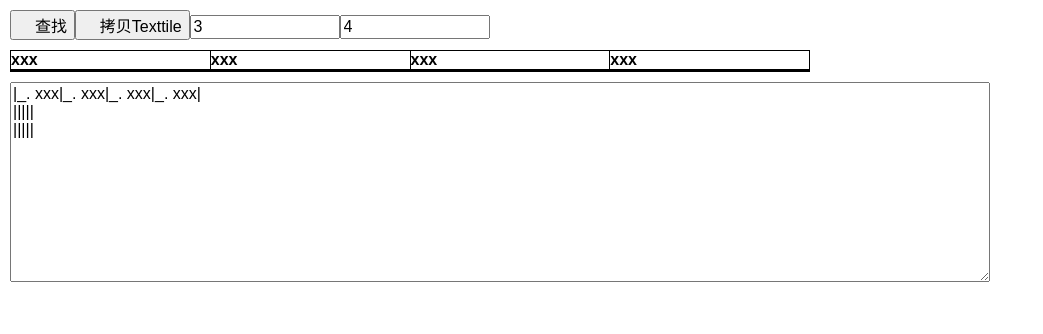
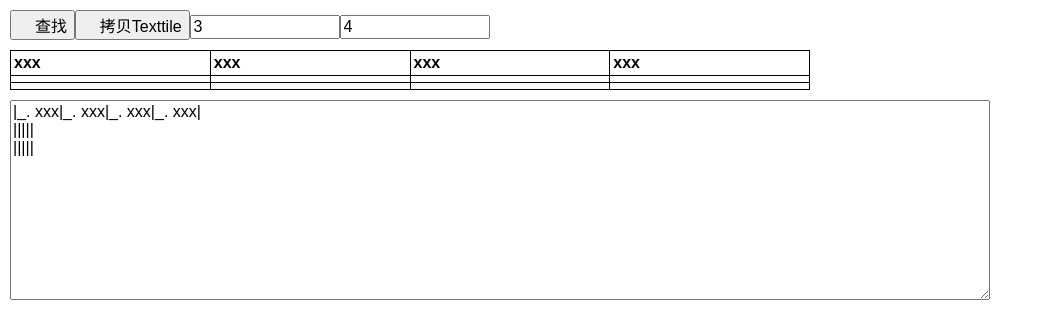
Before and after one commit to cikai/chrome-ext-wikitable, a Vue app: page / in a window 1280 px wide. Shown: the top 334 px of the page, without its empty margins (0-1043 px from the left). Built offline with nearby package versions, Linux system fonts and the light colour scheme; a web font is replaced by a local one.

Commit message:
style fixup & storage

```diff
--- a/src/App.vue
+++ b/src/App.vue
@@ -87,6 +87,16 @@ export default {
         })
       })
     })
+
+    // save to local storage
+    if(process.env.NODE_ENV == 'production'){
+      setInterval(() => {
+        chrome.storage.local.set({
+          "tableArr": this.tableArr
+        });
+      },1000)
+    }
+
   },
 
   computed: {
@@ -156,17 +166,9 @@ export default {
     changeCol(value){
       this.col += value;
     },
-    appClick(){
-      var arr = this.tableArr;
-      arr.forEach(tds => {
-        tds.forEach(td => {
-          td.mode = "text";
-        })
-      });
-    },
-    search(){
+    "search"(){
       if(process.env.NODE_ENV == 'development'){
-        this.testBtn();
+        this.getSampleHTML();
         return;
       }
 
@@ -179,7 +181,7 @@ export default {
         this.rawTableHtml = response;
       })
     },
-    testBtn(){
+    getSampleHTML(){
       this.rawTableHtml = templateFactory.getSampleTable();
     },
     copyToClickBoard(){
@@ -260,17 +262,6 @@ export default {
         this.col = (tableArr[0] && tableArr[0].length) || 0;
       },100)
     },
-    tableArr(arr, oldArr){
-
-      console.log("in table arrr",arr, oldArr);
-      if(process.env.NODE_ENV == 'development'){
-        return;
-      }
-
-      chrome.storage.local.set({
-        "tableArr": arr
-      });
-    },
     row(row){
       common.adjustArrSize(this.tableArr,row, this.col);
     },
@@ -309,4 +300,9 @@ div.button i.fa-save {
 .preview table .th textarea {
   font-weight: bold;
 }
+
+.preview th,
+.preview td {
+  padding: 3px;
+}
 </style>
```
